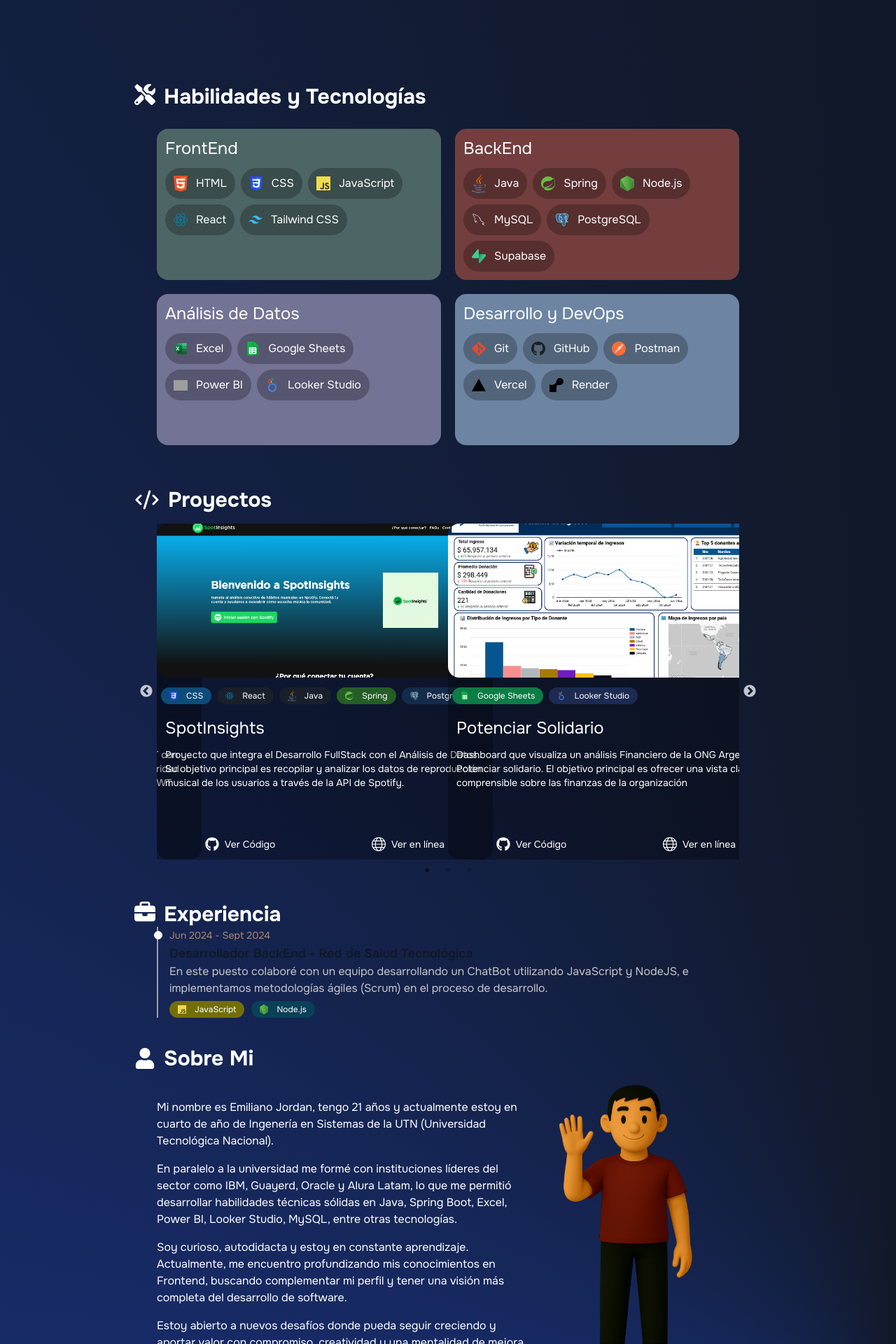
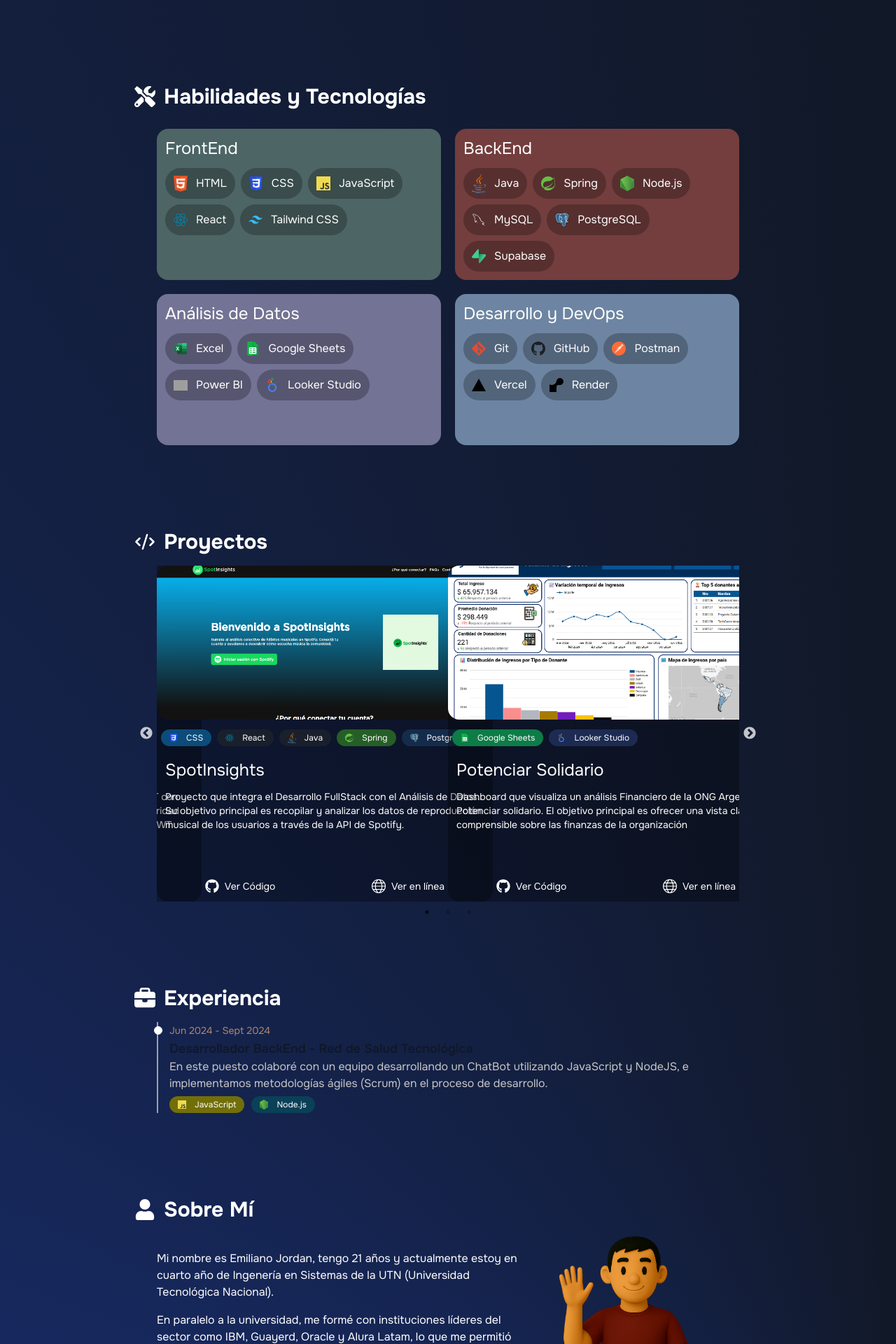
Before and after one commit to EmiJordan11/Mi-Portfolio, a React (Vite) app: page / in a window 1280 px wide. Shown: the part 560-2480 px from the top of the page at 70% size. Built offline with nearby package versions, Linux system fonts and the light colour scheme; grey boxes are pictures that could not be loaded.

Commit message:
refactor: create Section and SectionTitle components

```diff
--- /dev/null
+++ b/src/components/Section.jsx
@@ -0,0 +1,9 @@
+
+
+export const Section = ({id, children}) => {
+    return (
+        <section id={id} className="mb-[120px] scroll-mt-[66px]">
+            {children}
+        </section>
+    )
+}
--- /dev/null
+++ b/src/components/SectionTitle.jsx
@@ -0,0 +1,9 @@
+
+export const SectionTitle = ({icon: Icon, children}) => {
+    return (
+        <div className="flex items-center gap-3 font-bold text-3xl mb-4">
+            <Icon />
+            <h2>{children}</h2>
+        </div>
+    )
+}
--- a/src/views/AboutMe.jsx
+++ b/src/views/AboutMe.jsx
@@ -1,19 +1,18 @@
 import { FaUser } from "react-icons/fa"
+import { SectionTitle } from "../components/SectionTitle"
+import { Section } from "../components/Section"
 
 export const AboutMe = ()=>{
     return (
-        <section id="about" className="mb-[60px] scroll-mt-[66px]">
-            <div className="flex items-center gap-3 font-bold text-3xl mb-4">
-                <FaUser />
-                <h2>Sobre Mi</h2>
-            </div>
+        <Section id="about" className="mb-[60px] scroll-mt-[66px]">
+            <SectionTitle icon={FaUser}>Sobre Mí</SectionTitle>
             <div className="flex w-[65vw] mx-auto items-center">
                 <div className="flex flex-col gap-4">
                     <p>
-                        Mi nombre es Emiliano Jordan, tengo 21 años y actualmente estoy en cuarto de año de Ingenería en Sistemas de la UTN (Universidad Tecnológica Nacional).
+                        Mi nombre es Emiliano Jordan, tengo 21 años y actualmente estoy en cuarto año de Ingenería en Sistemas de la UTN (Universidad Tecnológica Nacional).
                     </p>
                     <p>
-                        En paralelo a la universidad me formé con instituciones líderes del sector como IBM, Guayerd, Oracle y Alura Latam, lo que me permitió desarrollar habilidades técnicas sólidas en Java, Spring Boot, Excel, Power BI, Looker Studio, MySQL, entre otras tecnologías.
+                        En paralelo a la universidad, me formé con instituciones líderes del sector como IBM, Guayerd, Oracle y Alura Latam, lo que me permitió desarrollar habilidades técnicas sólidas en Java, Spring Boot, Excel, Power BI, Looker Studio, MySQL, entre otras tecnologías.
                     </p>
                     <p>
                         Soy curioso, autodidacta y estoy en constante aprendizaje. Actualmente, me encuentro profundizando mis conocimientos en Frontend, buscando complementar mi perfil y tener una visión más completa del desarrollo de software.
@@ -24,6 +23,6 @@
                 </div>
                 <img src="/avatar-saludando2.png" alt="" className="w-[300px]"/>
             </div>
-        </section>
+        </Section>
     )
 }
--- a/src/views/Experience.jsx
+++ b/src/views/Experience.jsx
@@ -1,14 +1,14 @@
 import { FaBriefcase } from "react-icons/fa6";
 import { Timeline } from "../components/Timeline";
+import { SectionTitle } from "../components/SectionTitle";
+import { Section } from "../components/Section";
 
 export const Experience = ()=>{
     return(
-        <section id="experience" className="scroll-mt-[66px]">
-            <div className="flex gap-3 font-bold text-3xl mb-">
-                <FaBriefcase />
-                <h2>Experiencia</h2>
-            </div>
+        <Section id="experience" className="scroll-mt-[66px]">
+            <SectionTitle icon={FaBriefcase}>Experiencia</SectionTitle>
+
             <Timeline />
-        </section>
+        </Section>
     )
 }
--- a/src/views/Projects.jsx
+++ b/src/views/Projects.jsx
@@ -1,15 +1,14 @@
 import { LuCodeXml } from "react-icons/lu";
 import { Carousel } from "../components/Carousel";
+import { SectionTitle } from "../components/SectionTitle";
+import { Section } from "../components/Section";
 
 export const Projects=()=>{
     return (
-        <section id="projects" className="mb-[60px] scroll-mt-[66px]" >
-            <div className="flex items-center gap-3 font-bold text-3xl mb-4">
-                <LuCodeXml className="text-4xl" />
-                <h2>Proyectos</h2>
-            </div>
+        <Section id="projects">
+            <SectionTitle icon={LuCodeXml}>Proyectos </SectionTitle>
             <Carousel />
-        </section>
+        </Section>
     )
 
 }
--- a/src/views/Skills.jsx
+++ b/src/views/Skills.jsx
@@ -1,15 +1,14 @@
 import { FaTools } from "react-icons/fa";
 import { SkillCard } from "../components/SkillCard";
 import { techCategories } from "../data/techCategories";
+import { SectionTitle } from "../components/SectionTitle";
+import { Section } from "../components/Section";
 
 export const Skills = () => {
     return (
-        <section id="skills" className='mb-[60px] scroll-mt-[66px]'>
+        <Section id="skills">
             <div className='flex flex-col gap-3'>
-                <div className='flex gap-3 font-bold text-3xl mb-4'>
-                    <FaTools />
-                    <h2> Habilidades y Tecnologías</h2>
-                </div>
+                <SectionTitle icon={FaTools}>Habilidades y Tecnologías </SectionTitle>
 
                 <div className='w-[65vw] mx-auto grid grid-cols-2 grid-rows-2 gap-5'>
                     {
@@ -23,6 +22,6 @@
 
                 </div>
             </div>
-        </section>
+        </Section>
     )
 }
```
